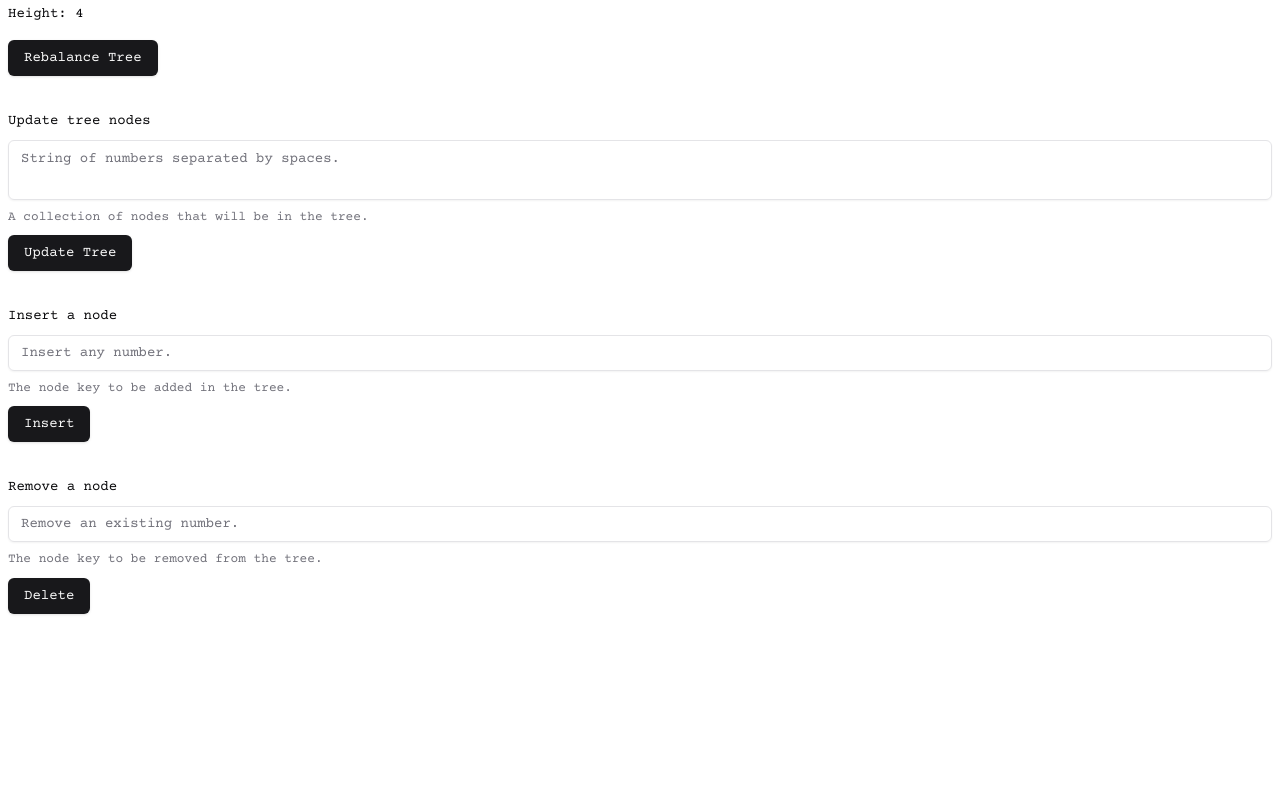
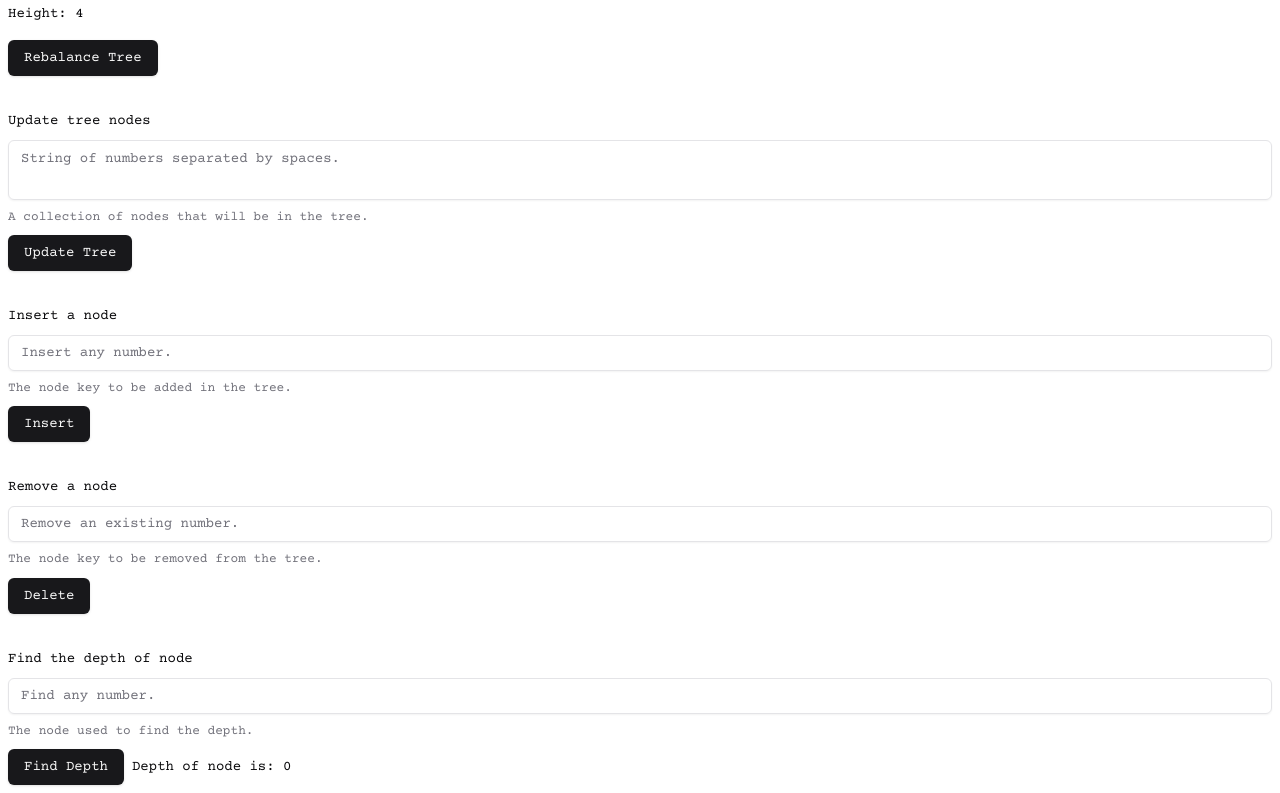
Before and after one commit to maj-rf/odin-cs, a React (Vite) app in the folder binary_search_tree/: page / in a window 1280 px wide. Shown: the part 604-1397 px from the top of the page. Before the commit the page ends 1226 px from the top, so only its background shows below. Built offline with nearby package versions, Linux system fonts and the light colour scheme.

Commit message:
feat: implement findDepth.

```diff
--- a/binary_search_tree/src/components/TreeForm.tsx
+++ b/binary_search_tree/src/components/TreeForm.tsx
@@ -14,6 +14,7 @@ import {
 import { Input } from './ui/input';
 import { Textarea } from './ui/textarea';
 import { Tree } from '@/logic/Tree';
+import { useState } from 'react';
 
 type TreeFormProps = {
   tree: Tree;
@@ -21,21 +22,25 @@ type TreeFormProps = {
   updateTree: (arr: number[]) => void;
   deleteNode: (node: number) => void;
   rebalance: () => void;
+  //findDepth: (node: number) => number;
 };
 
 const formSchema = z.object({
   nodes: z.string(),
   node: z.string(),
   deleteNode: z.string(),
+  nodeDepth: z.string(),
 });
 
 export const TreeForm = (props: TreeFormProps) => {
+  const [depth, setDepth] = useState(0);
   const form = useForm<z.infer<typeof formSchema>>({
     resolver: zodResolver(formSchema),
     defaultValues: {
       nodes: '',
       node: '',
       deleteNode: '',
+      nodeDepth: '',
     },
   });
 
@@ -88,6 +93,23 @@ export const TreeForm = (props: TreeFormProps) => {
     }
     props.deleteNode(parseInt(values.deleteNode));
     form.reset({ deleteNode: '' });
+  }
+
+  function onFindDepth(values: z.infer<typeof formSchema>) {
+    const currentNode = parseInt(values.nodeDepth);
+    if (isNaN(currentNode)) {
+      form.setError('nodeDepth', {
+        type: 'min',
+        message: 'Required. Number strings only.',
+      });
+      return;
+    }
+    setDepth((prev) => {
+      const depth = props.tree.depth(props.tree.find(currentNode));
+      prev = depth;
+      return prev;
+    });
+    form.reset({ nodeDepth: '' });
   }
 
   return (
@@ -179,6 +201,38 @@ export const TreeForm = (props: TreeFormProps) => {
             Delete
           </Button>
         </div>
+        <div>
+          <FormField
+            control={form.control}
+            name="nodeDepth"
+            render={({ field }) => (
+              <FormItem>
+                <FormLabel>Find the depth of node</FormLabel>
+                <FormControl>
+                  <Input placeholder="Find any number." {...field} />
+                </FormControl>
+                <FormDescription>
+                  The node used to find the depth.
+                </FormDescription>
+                <FormMessage />
+              </FormItem>
+            )}
+          />
+          <div className="sm:flex sm:items-center sm:gap-2 space-y-2">
+            <Button
+              type="button"
+              className="w-full sm:w-max mt-2"
+              onClick={form.handleSubmit(onFindDepth)}
+            >
+              Find Depth
+            </Button>
+            {depth === -1 ? (
+              <p className="text-sm">Node not found.</p>
+            ) : (
+              <p className="text-sm">{`Depth of node is: ${depth} `}</p>
+            )}
+          </div>
+        </div>
       </form>
     </Form>
   );
```
